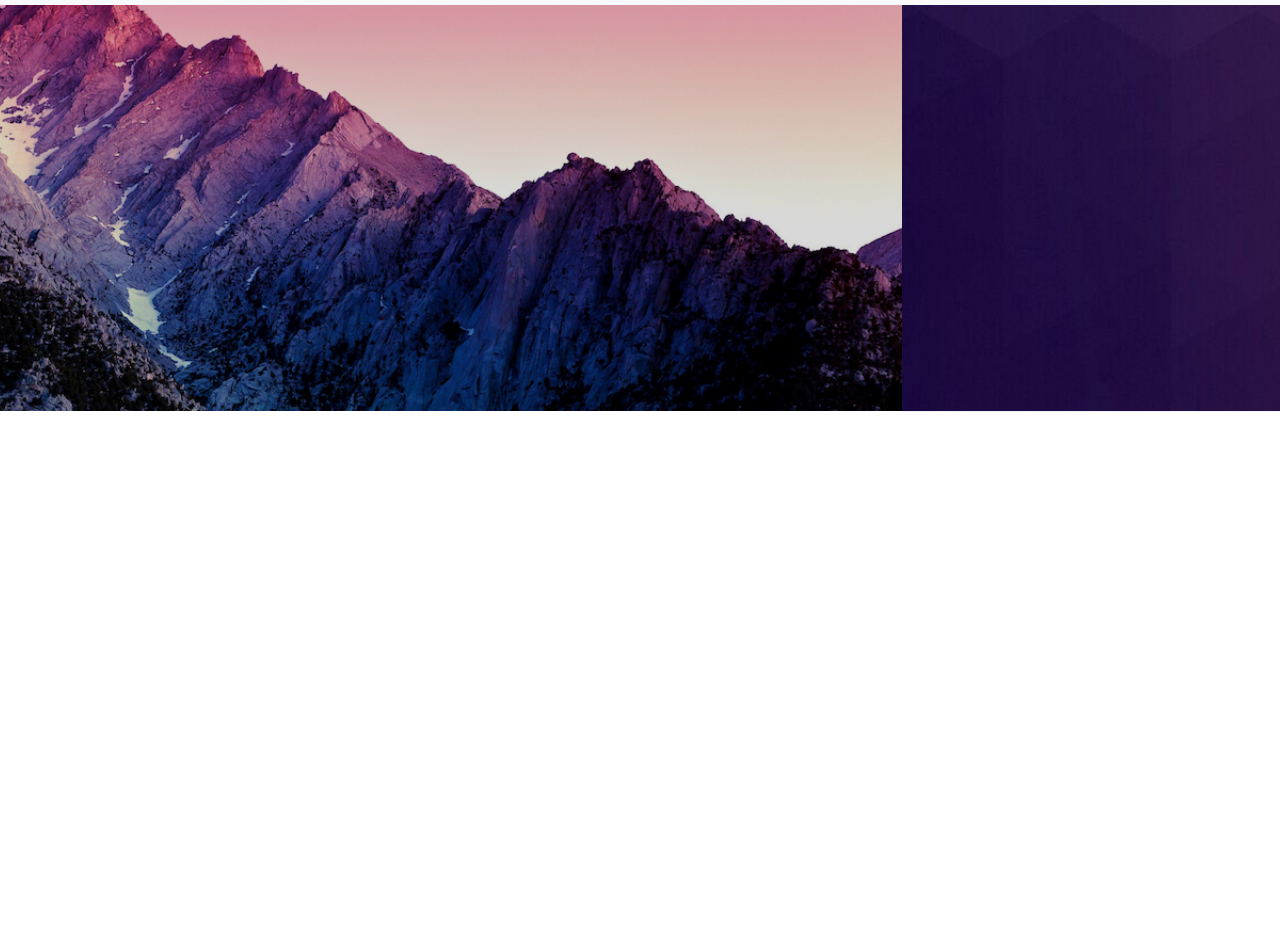
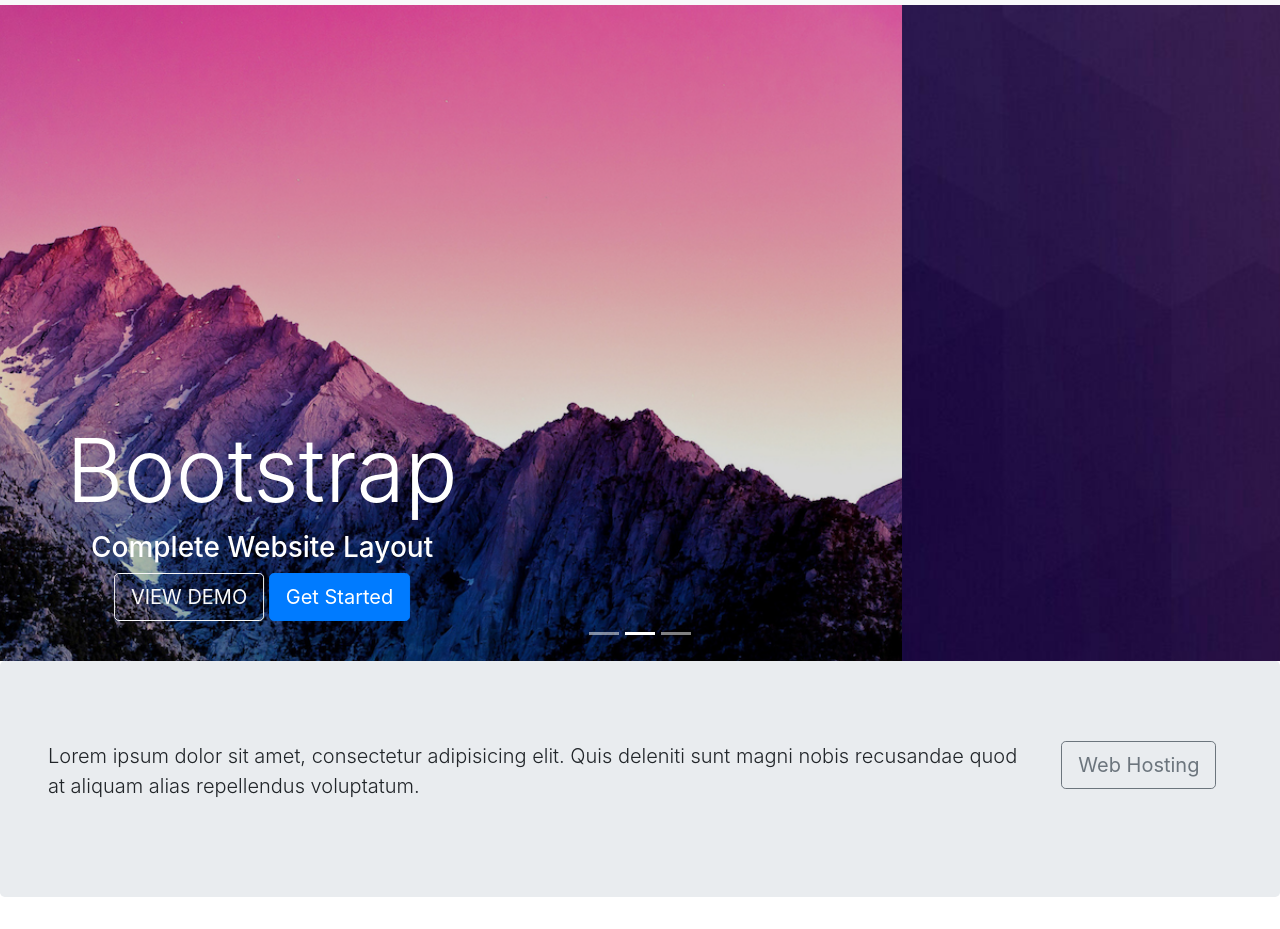
Before and after one commit to ziemowitpl/BS4-site-starter-Drew-Ryan, a plain HTML site: page index.html in a window 1280 px wide. Shown: the part 70-999 px from the top of the page. Before the commit the page ends 800 px from the top, so only its background shows below. Drawn offline with nearby package versions, Linux system fonts and the light colour scheme.

Commit message:
Add Jumbotron and css rule for slider

```diff
--- a/index.html
+++ b/index.html
@@ -60,6 +60,18 @@
 
 
 <!--- Jumbotron -->
+<div class="container-fluid">
+	<div class="row jumbotron">
+		<div class="col-xs-12 col-sm-12 col-md-9 col-lg-9 col-xl-10">
+			<p class="lead">
+				Lorem ipsum dolor sit amet, consectetur adipisicing elit. Quis deleniti sunt magni nobis recusandae quod at aliquam alias repellendus voluptatum.
+			</p>
+		</div>
+		<div class="col-xs-12 col-sm-12 col-md-3 col-lg-3 col-xl-2">
+			<a href="#"><button type="button" class="btn btn-outline-secondary btn-lg">Web Hosting</button></a>
+		</div>
+	</div>
+</div>
 
 
 <!--- Welcome Section -->
--- a/style.css
+++ b/style.css
@@ -2,7 +2,10 @@
 
 
 
-
+.carousel-inner img {
+    width: 100%;
+    height: 100%;
+}
 
 
 
@@ -32,18 +35,15 @@
 }
 
 /* --- Slides Image - my idea Ziemo_ART TV --- */
-#slides {
+/* #slides {
     width: 100%;
-    height:60vh;
+    height:60%;
     overflow: hidden;
 }
 #slides img {
     width: 100%;
-    height:100%;
-    position:relative;
-    top:-250px;
 
-}
+} */
 /*--- Fixed Background Image --*/
 figure {
   position: relative;
```
